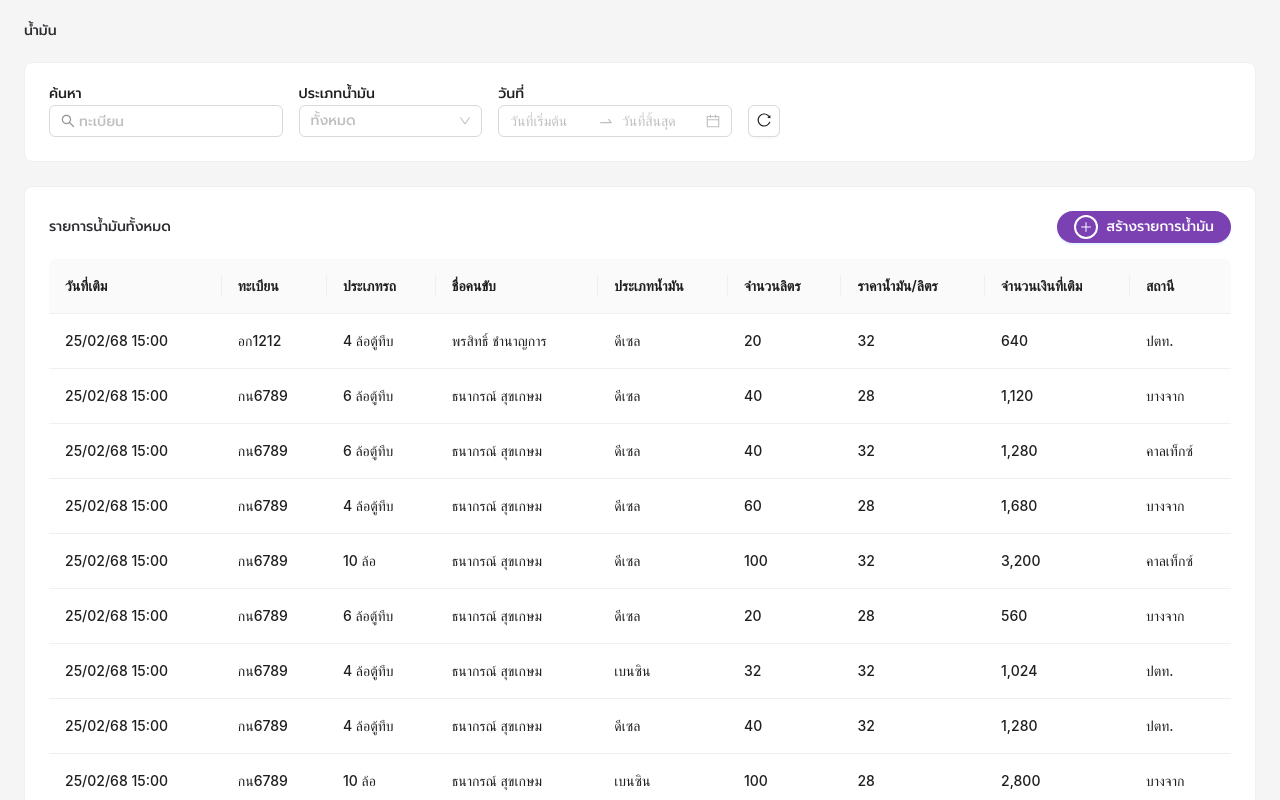
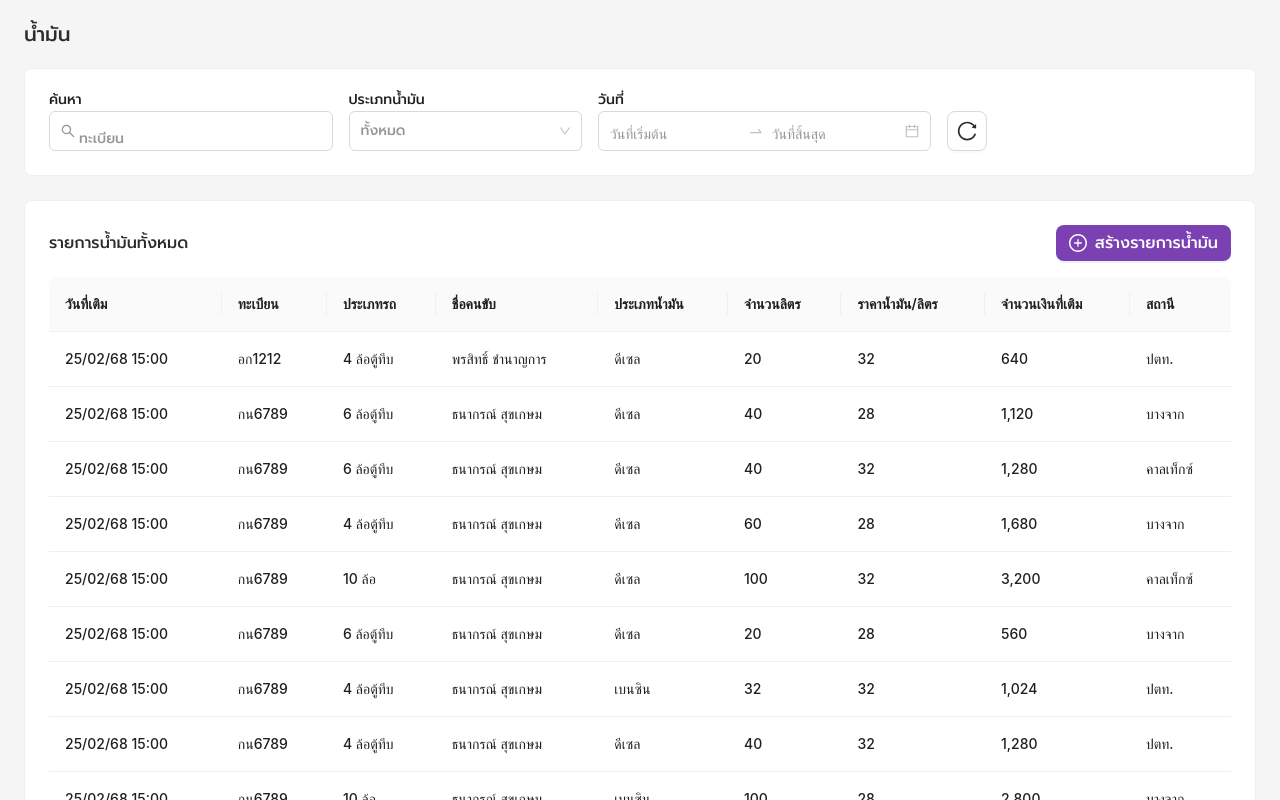
Before and after one commit to Pal2456/ULT_CREAT, a Next.js app in the folder my_app/: page /fueldata_page in a window 1280 px wide. Built offline with nearby package versions, Linux system fonts and the light colour scheme.

Commit message:
change font size and resize input box

```diff
--- a/my_app/app/fueldata_page/components/FuelTable.js
+++ b/my_app/app/fueldata_page/components/FuelTable.js
@@ -2,7 +2,7 @@
 
 import { useState } from 'react';
 import { Button, Row, Col, Drawer, Typography, Card, Table } from 'antd';
-import { PlusOutlined } from '@ant-design/icons';
+import { PlusCircleOutlined } from '@ant-design/icons';
 import FuelForm from './FuelForm';
 
 const { Title } = Typography;
@@ -37,10 +37,19 @@ export default function FuelTable({ data, pagination, onAdd }) {
 
   return (
     <>
-      <Card>
+      <Card style={{ fontFamily: 'Prompt, sans-serif' }}>
         <Row justify="space-between" align="middle" style={{ marginBottom: 16 }}>
           <Col>
-            <Title level={5} style={{ margin: 0, color: '#2B2C30' }}>
+            <Title
+              level={5}
+              style={{
+                margin: 0,
+                color: '#2B2C30',
+                fontSize: '16px',
+                fontFamily: 'Prompt, sans-serif',
+                fontWeight: 500,
+              }}
+            >
               รายการน้ำมันทั้งหมด
             </Title>
           </Col>
@@ -50,16 +59,26 @@ export default function FuelTable({ data, pagination, onAdd }) {
               onClick={handleCreateNew}
               style={{
                 backgroundColor: '#7B41B3',
-                borderRadius: '999px',
+                borderRadius: '8px',
                 display: 'flex',
                 alignItems: 'center',
                 gap: '8px',
-                padding: '0 16px',
+                height: '36px',
+                padding: '0 12px',
+                fontSize: '16px',
+                fontFamily: 'Prompt, sans-serif',
+                fontWeight: 500,
+                color: '#FFFFFF',
               }}
               icon={
-                <span className="plus-circle">
-                  <PlusOutlined />
-                </span>
+                <PlusCircleOutlined
+                  style={{
+                    fontSize: '18px',
+                    fontWeight: 'bold',
+                    strokeWidth: 3,
+                    color: 'white',
+                  }}
+                />
               }
             >
               สร้างรายการน้ำมัน
@@ -73,6 +92,7 @@ export default function FuelTable({ data, pagination, onAdd }) {
           pagination={false}
           rowKey="id"
           scroll={{ x: 'max-content' }}
+          style={{ fontFamily: 'Prompt, sans-serif', fontSize: '12px', color: '#2B2C30' }}
         />
 
         <div style={{ marginTop: 24, borderTop: '1px solid #f0f0f0', paddingTop: 16 }}>
@@ -85,6 +105,10 @@ export default function FuelTable({ data, pagination, onAdd }) {
           open={isDrawerOpen}
           width={600}
           title="สร้างรายการน้ำมันใหม่"
+          styles={{
+            header: { fontFamily: 'Prompt, sans-serif', fontSize: '16px', color: '#2B2C30' },
+            body: { fontFamily: 'Prompt, sans-serif' },
+          }}
         >
           <FuelForm onSubmit={handleFormSubmit} onCancel={handleCloseDrawer} />
         </Drawer>
@@ -95,12 +119,12 @@ export default function FuelTable({ data, pagination, onAdd }) {
           display: inline-flex;
           justify-content: center;
           align-items: center;
-          width: 24px;
-          height: 24px;
+          width: 20px;
+          height: 20px;
           border: 2px solid white;
           border-radius: 50%;
           color: white;
-          font-size: 12px;
+          font-size: 10px;
         }
       `}</style>
     </>
--- a/my_app/app/fueldata_page/components/Header.js
+++ b/my_app/app/fueldata_page/components/Header.js
@@ -13,9 +13,10 @@ export default function Header({ onSearch, onFuelTypeChange, onDateChange, onCle
   };
 
   return (
+    <>
       <Card style={{ marginBottom: 24 }}>
         <Row gutter={[16, 16]} align="bottom">
-        <Col xs={24} sm={12} md={5}>
+          <Col xs={24} sm={12} md={6}>
             <Text style={{ display: 'block', marginBottom: 4 }}>ค้นหา</Text>
             <Input
               placeholder="ทะเบียน"
@@ -23,46 +24,93 @@ export default function Header({ onSearch, onFuelTypeChange, onDateChange, onCle
               value={searchTerm}
               onChange={(e) => onSearch(e.target.value)}
               allowClear
+              className="uniform-height custom-placeholder"
             />
           </Col>
 
-        <Col xs={24} sm={12} md={4}>
+          <Col xs={24} sm={12} md={5}>
             <Text style={{ display: 'block', marginBottom: 4 }}>ประเภทน้ำมัน</Text>
             <Select
               placeholder="ทั้งหมด"
               value={fuelType || undefined}
               onChange={onFuelTypeChange}
               allowClear
-            style={{
-              width: '100%',
-              color: 'ยฟเ#2B2C30',           // สีข้อความ
-              borderColor: '#2B2C30',     // สีขอบ
-            }}
-            dropdownStyle={{
-              color: '#2B2C30',           // สีข้อความใน dropdown
-            }}
+              className="uniform-height custom-select"
+              dropdownStyle={{ color: '#2B2C30' }}
+              style={{ width: '100%' }}
             >
               <Option value="ดีเซล">ดีเซล</Option>
               <Option value="เบนซิน">เบนซิน</Option>
             </Select>
           </Col>
 
-        <Col xs={24} sm={12} md={5}>
+          <Col xs={24} sm={12} md={7}>
             <Text style={{ display: 'block', marginBottom: 4 }}>วันที่</Text>
             <RangePicker
               key={dataKey}
               placeholder={['วันที่เริ่มต้น', 'วันที่สิ้นสุด']}
               onChange={handleDateChange}
+              className="uniform-height custom-datepicker"
               style={{ width: '100%' }}
             />
           </Col>
 
           <Col xs={24} sm={12} md={6}>
             <Text style={{ display: 'block', marginBottom: 4, visibility: 'hidden' }}>placeholder</Text>
-          <Button icon={<ReloadOutlined />} onClick={onClear}>
-          </Button>
+            <Button
+              icon={
+                <ReloadOutlined
+                  style={{
+                    fontSize: 20,
+                    strokeWidth: 3,
+                    color: '#2B2C30',
+                  }}
+                />
+              }
+              onClick={onClear}
+              style={{
+                width: 40,
+                height: 40,
+                border: '1px solid #D9D9D9',
+                borderRadius: 8,
+                padding: 0,
+              }}
+            />
           </Col>
         </Row>
       </Card>
+
+      <style jsx global>{`
+        .uniform-height {
+          height: 40px !important;
+        }
+
+        .uniform-height input {
+          height: 40px !important;
+          line-height: 40px !important;
+          padding-top: 6px !important; /* ปรับแนวตั้งของ placeholder */
+        }
+
+
+
+        .custom-placeholder input::placeholder {
+          color: rgba(43, 44, 48, 0.5) !important;
+        }
+
+        .custom-select .ant-select-selection-placeholder {
+          color: rgba(43, 44, 48, 0.5) !important;
+        }
+
+        .custom-datepicker .ant-picker-input > input::placeholder {
+          color: rgba(43, 44, 48, 0.5) !important;
+        }
+
+        .ant-select-selector,
+        .ant-picker {
+          display: flex;
+          align-items: center;
+        }
+      `}</style>
+    </>
   );
 }
--- a/my_app/app/fueldata_page/components/PageBreak.js
+++ b/my_app/app/fueldata_page/components/PageBreak.js
@@ -30,8 +30,8 @@ export default function PageBreak({
       <style jsx global>{`
         /* Active page */
         .custom-pagination .ant-pagination-item-active {
-          background-color: #7B41B3;
-          border-color: #7B41B3;
+          background-color: #76108F;
+          border-color: #76108F;
         }
 
         .custom-pagination .ant-pagination-item-active a {
@@ -40,7 +40,7 @@ export default function PageBreak({
 
         /* Hover on page item */
         .custom-pagination .ant-pagination-item:hover {
-          border-color: #7B41B3;
+          border-color: #76108F;
         }
 
         /* Default page item color */
--- a/my_app/app/fueldata_page/page.js
+++ b/my_app/app/fueldata_page/page.js
@@ -85,7 +85,7 @@ export default function Home() {
   return (
     <Layout style={{ minHeight: '100vh', background: '#f5f5f5', padding: 24 }}>
       <Content>
-        <Title level={3} style={{ marginBottom: 24, color: '#2B2C30' }}>น้ำมัน</Title>
+      <Title level={3} style={{ fontSize: '20px', marginBottom: 24, color: '#2B2C30' }}>น้ำมัน</Title>
 
         <Header
           onSearch={setSearchTerm}
--- a/my_app/app/globals.css
+++ b/my_app/app/globals.css
@@ -58,7 +58,7 @@ a {
 .ant-select,
 .ant-btn {
   font-family: 'Prompt', sans-serif !important;
-  font-size: 14px !important;
+  font-size: 14px ;
   font-weight: 500 !important;
   line-height: 1 !important;
 }
```
Lines whose indentation alone changed are shown as unchanged.
